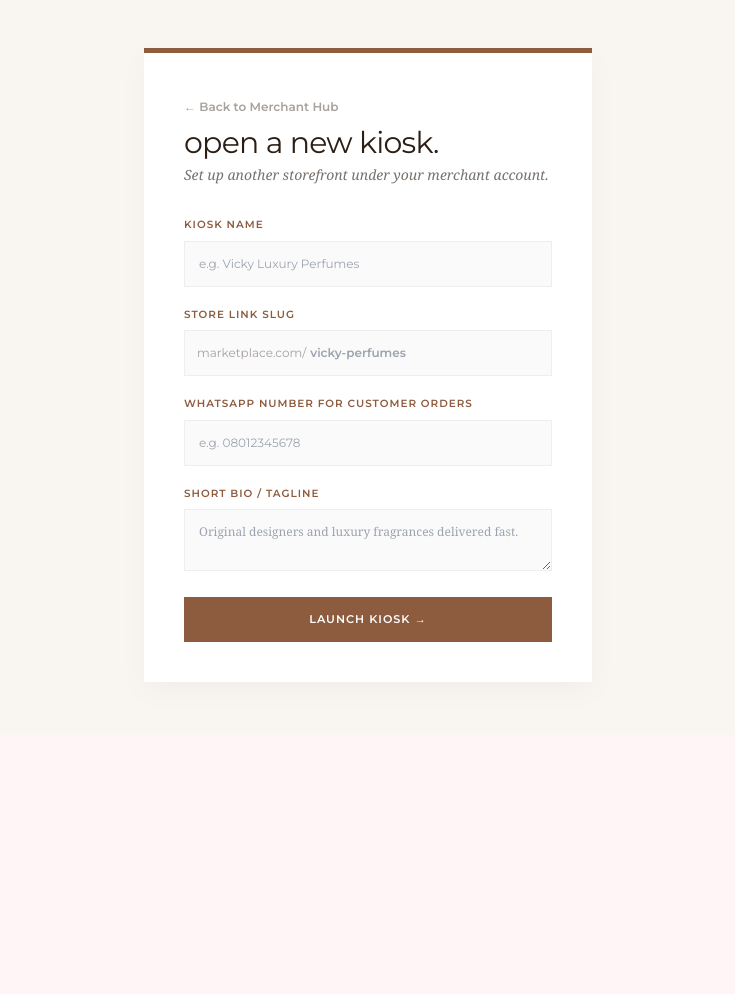
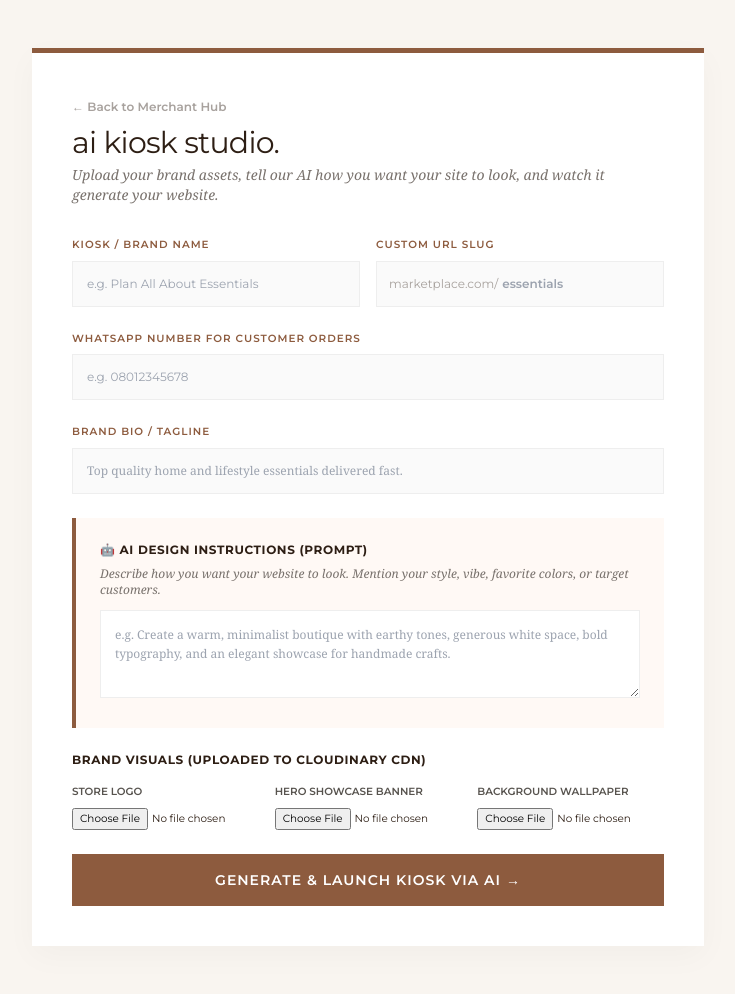
Before and after one commit to adebayo-victor/Marketplacev_2, a Flask app: page /dashboard/kiosk/new in a window 1280 px wide. Shown: the part 65-1059 px from the top of the page, without its empty margins (272-1007 px from the left). Before the commit the page ends 707 px from the top, so only its background shows below. Run offline with Flask 3, Linux system fonts and the light colour scheme; the visitor is signed in with stand-in values (Sample User, id 1); parts of the project's set-up code (start-up, migrations or seed data) failed here and were passed over; some libraries are stand-ins or nearby versions.

Commit message:
Revise kiosk creation page for AI branding
Updated the kiosk creation form to reflect new branding and added AI design prompt section.

```diff
--- a/app/templates/dashboard/kiosk_new.html
+++ b/app/templates/dashboard/kiosk_new.html
@@ -1,32 +1,34 @@
 {% extends 'base.html' %}
 
-{% block title %}Open a New Kiosk // Marketplace{% endblock %}
+{% block title %}AI Kiosk Studio // Marketplace{% endblock %}
 
 {% block content %}
-<div class="min-h-[85vh] flex items-center justify-center p-4 py-12">
-    <div class="max-w-md w-full bg-white p-10 shadow-[0_10px_30px_rgba(0,0,0,0.03)] border-t-[5px] border-clay">
+<div class="min-h-screen py-12 px-4 flex justify-center">
+    <div class="max-w-2xl w-full bg-white p-10 shadow-[0_10px_30px_rgba(0,0,0,0.03)] border-t-[5px] border-clay">
 
         <div class="mb-8">
             <a href="/dashboard" class="font-ui text-xs font-semibold text-stone-400 no-underline">&larr; Back to Merchant Hub</a>
-            <h1 class="font-ui text-3xl font-normal lowercase tracking-tight m-0 text-dark-oak mt-2">open a new kiosk.</h1>
-            <p class="font-serif italic text-sm text-stone-500 mt-1">Set up another storefront under your merchant account.</p>
+            <h1 class="font-ui text-3xl font-normal lowercase tracking-tight m-0 text-dark-oak mt-2">ai kiosk studio.</h1>
+            <p class="font-serif italic text-sm text-stone-500 mt-1">Upload your brand assets, tell our AI how you want your site to look, and watch it generate your website.</p>
         </div>
 
-        <form method="POST" class="space-y-5">
+        <form method="POST" enctype="multipart/form-data" class="space-y-6">
+            <div class="grid grid-cols-1 md:grid-cols-2 gap-4">
                 <div>
-                <label class="block font-ui text-[0.65rem] font-semibold uppercase tracking-[1px] text-clay mb-2">Kiosk Name</label>
+                    <label class="block font-ui text-[0.65rem] font-semibold uppercase tracking-[1px] text-clay mb-2">Kiosk / Brand Name</label>
                     <input type="text" name="name" id="name" required
-                       placeholder="e.g. Vicky Luxury Perfumes"
+                           placeholder="e.g. Plan All About Essentials"
                            class="w-full p-3.5 border border-[#eee] bg-[#fafafa] font-ui text-xs text-dark-oak outline-none focus:border-clay">
                 </div>
 
                 <div>
-                <label class="block font-ui text-[0.65rem] font-semibold uppercase tracking-[1px] text-clay mb-2">Store Link Slug</label>
+                    <label class="block font-ui text-[0.65rem] font-semibold uppercase tracking-[1px] text-clay mb-2">Custom URL Slug</label>
                     <div class="flex items-center border border-[#eee] bg-[#fafafa] focus-within:border-clay px-3">
                         <span class="font-ui text-xs text-stone-400 select-none">marketplace.com/</span>
                         <input type="text" name="slug" id="slug"
-                           placeholder="vicky-perfumes"
+                               placeholder="essentials"
                                class="w-full py-3.5 px-1 bg-transparent outline-none font-ui text-xs font-semibold text-dark-oak">
+                    </div>
                 </div>
             </div>
 
@@ -38,13 +40,45 @@
             </div>
 
             <div>
-                <label class="block font-ui text-[0.65rem] font-semibold uppercase tracking-[1px] text-clay mb-2">Short Bio / Tagline</label>
-                <textarea name="bio" rows="2" placeholder="Original designers and luxury fragrances delivered fast."
-                          class="w-full p-3.5 border border-[#eee] bg-[#fafafa] font-serif text-xs text-dark-oak outline-none focus:border-clay"></textarea>
+                <label class="block font-ui text-[0.65rem] font-semibold uppercase tracking-[1px] text-clay mb-2">Brand Bio / Tagline</label>
+                <input type="text" name="bio" placeholder="Top quality home and lifestyle essentials delivered fast."
+                       class="w-full p-3.5 border border-[#eee] bg-[#fafafa] font-serif text-xs text-dark-oak outline-none focus:border-clay">
             </div>
 
-            <button type="submit" class="btn-clay w-full text-center block mt-2">
-                LAUNCH KIOSK &rarr;
+            <!-- 🤖 AI DESIGN PROMPT BOX -->
+            <div class="p-6 bg-[#fff9f5] border-l-4 border-clay">
+                <label class="block font-ui text-xs font-bold uppercase tracking-wider text-dark-oak mb-2">
+                    🤖 AI Design Instructions (Prompt)
+                </label>
+                <p class="font-serif italic text-xs text-stone-500 mb-3">
+                    Describe how you want your website to look. Mention your style, vibe, favorite colors, or target customers.
+                </p>
+                <textarea name="ai_prompt" rows="3"
+                          placeholder="e.g. Create a warm, minimalist boutique with earthy tones, generous white space, bold typography, and an elegant showcase for handmade crafts."
+                          class="w-full p-3.5 border border-[#eee] bg-white font-serif text-xs text-dark-oak outline-none focus:border-clay leading-relaxed"></textarea>
+            </div>
+
+            <!-- 📸 CLOUDINARY MEDIA UPLOADS -->
+            <div class="space-y-4">
+                <h3 class="font-ui text-xs font-bold uppercase tracking-wider text-dark-oak mb-1">Brand Visuals (Uploaded to Cloudinary CDN)</h3>
+                <div class="grid grid-cols-1 md:grid-cols-3 gap-4">
+                    <div>
+                        <label class="block font-ui text-[0.65rem] font-semibold uppercase text-stone-600 mb-1">Store Logo</label>
+                        <input type="file" name="logo" accept="image/*" class="font-ui text-[0.65rem]">
+                    </div>
+                    <div>
+                        <label class="block font-ui text-[0.65rem] font-semibold uppercase text-stone-600 mb-1">Hero Showcase Banner</label>
+                        <input type="file" name="hero_image" accept="image/*" class="font-ui text-[0.65rem]">
+                    </div>
+                    <div>
+                        <label class="block font-ui text-[0.65rem] font-semibold uppercase text-stone-600 mb-1">Background Wallpaper</label>
+                        <input type="file" name="background_image" accept="image/*" class="font-ui text-[0.65rem]">
+                    </div>
+                </div>
+            </div>
+
+            <button type="submit" class="btn-clay w-full py-4 text-center block font-ui font-semibold text-sm">
+                GENERATE & LAUNCH KIOSK VIA AI &rarr;
             </button>
         </form>
     </div>
```
Lines whose indentation alone changed are shown as unchanged.
